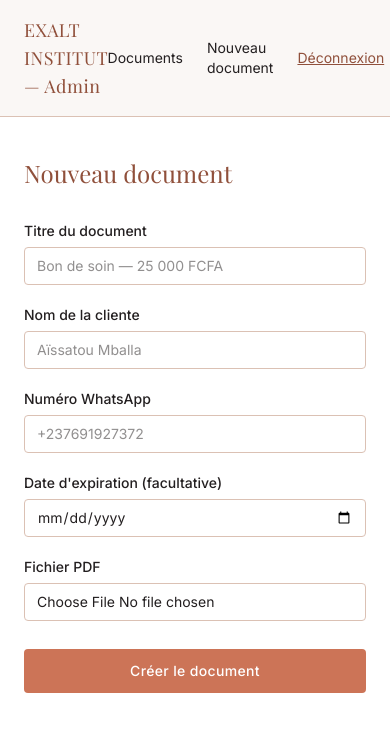
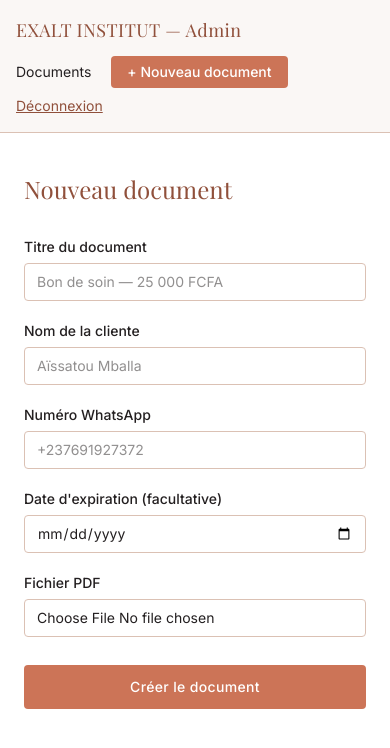
Before and after one commit to AmadouMendouga/exalt-docs, a Next.js app: page /admin/nouveau in a window 390 px wide. Shown: the top 748 px of the page. Built offline with nearby package versions, Linux system fonts and the light colour scheme; a web font is replaced by a local one.

Commit message:
Corrige l'affichage mobile de la barre admin
Le titre et les liens dépassaient la largeur de l'écran sur mobile,
rendant le bouton "Nouveau document" invisible sans défilement
horizontal. La barre passe en colonne sur petit écran et le lien
devient un bouton bien visible.

```diff
--- a/src/app/admin/page.tsx
+++ b/src/app/admin/page.tsx
@@ -33,7 +33,7 @@ export default async function PageAdmin() {
     <div className="flex flex-1 flex-col">
       <AdminNav />
       <main className="flex flex-1 flex-col px-6 py-10 sm:px-10">
-        <div className="mb-8 flex items-center justify-between">
+        <div className="mb-8 flex flex-wrap items-center justify-between gap-3">
           <h1 className="font-serif text-2xl" style={{ color: "#90503b" }}>
             Documents
           </h1>
--- a/src/components/AdminNav.tsx
+++ b/src/components/AdminNav.tsx
@@ -4,18 +4,22 @@ import { deconnexionAdmin } from "@/app/admin/actions";
 export default function AdminNav() {
   return (
     <header
-      className="flex items-center justify-between border-b px-6 py-4 sm:px-10"
+      className="flex flex-col gap-3 border-b px-4 py-4 sm:flex-row sm:items-center sm:justify-between sm:px-10"
       style={{ borderColor: "#dbc1b4", backgroundColor: "#faf7f5" }}
     >
       <Link href="/admin" className="font-serif text-lg tracking-wide" style={{ color: "#90503b" }}>
         EXALT INSTITUT — Admin
       </Link>
-      <nav className="flex items-center gap-6 text-sm">
+      <nav className="flex flex-wrap items-center gap-x-5 gap-y-2 text-sm">
         <Link href="/admin" style={{ color: "#231f20" }}>
           Documents
         </Link>
-        <Link href="/admin/nouveau" style={{ color: "#231f20" }}>
-          Nouveau document
+        <Link
+          href="/admin/nouveau"
+          className="rounded px-4 py-1.5 font-medium text-white"
+          style={{ backgroundColor: "#cc7457" }}
+        >
+          + Nouveau document
         </Link>
         <form action={deconnexionAdmin}>
           <button type="submit" className="underline" style={{ color: "#90503b" }}>
```
